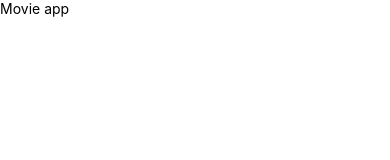
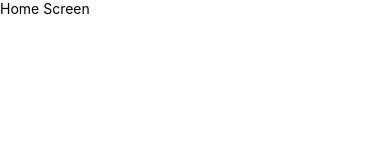
Before and after one commit to kristoffervelazquez/MoviesApp-RN-Typescript, a React Native app: screen /HomeScreen in a window 390 px wide. Shown: the top 160 px of the page. Built offline with nearby package versions, Linux system fonts and the light colour scheme.

Commit message:
Se agregaron instalaciones de navigation y rutas

```diff
--- a/App.tsx
+++ b/App.tsx
@@ -1,11 +1,16 @@
+import 'react-native-gesture-handler';
 import { StyleSheet, Text, View } from 'react-native'
 import React from 'react'
+import { NavigationContainer } from '@react-navigation/native'
+import { Navigation } from './src/navigation/Navigation';
+
+
 
 const App = () => {
     return (
-        <View>
-            <Text>Movie app</Text>
-        </View>
+        <NavigationContainer>
+            <Navigation />
+        </NavigationContainer>
     )
 }
 
--- /dev/null
+++ b/src/navigation/Navigation.tsx
@@ -0,0 +1,21 @@
+import React from 'react';
+import { createStackNavigator } from '@react-navigation/stack';
+import HomeScreen from '../screens/HomeScreen';
+import DetailScreen from '../screens/DetailScreen';
+
+const Stack = createStackNavigator();
+
+export const Navigation = () => {
+    return (
+        <Stack.Navigator screenOptions={{
+            headerShown: false,
+            cardStyle: {
+                backgroundColor: 'white'
+            }
+
+        }}>
+            <Stack.Screen name="HomeScreen" component={HomeScreen} />
+            <Stack.Screen name="DetailScreen" component={DetailScreen} />
+        </Stack.Navigator>
+    );
+}
--- /dev/null
+++ b/src/screens/DetailScreen.tsx
@@ -0,0 +1,12 @@
+import { View, Text } from 'react-native'
+import React from 'react'
+
+const DetailScreen = () => {
+    return (
+        <View>
+            <Text>DetailScreen</Text>
+        </View>
+    )
+}
+
+export default DetailScreen
--- /dev/null
+++ b/src/screens/HomeScreen.tsx
@@ -0,0 +1,12 @@
+import { View, Text } from 'react-native'
+import React from 'react'
+
+const HomeScreen = () => {
+    return (
+        <View>
+            <Text>Home Screen</Text>
+        </View>
+    )
+}
+
+export default HomeScreen
```
Also changed, not shown: package.json (+8 -2 lines), 2 other files (tests, documents, lock files or other folders).
